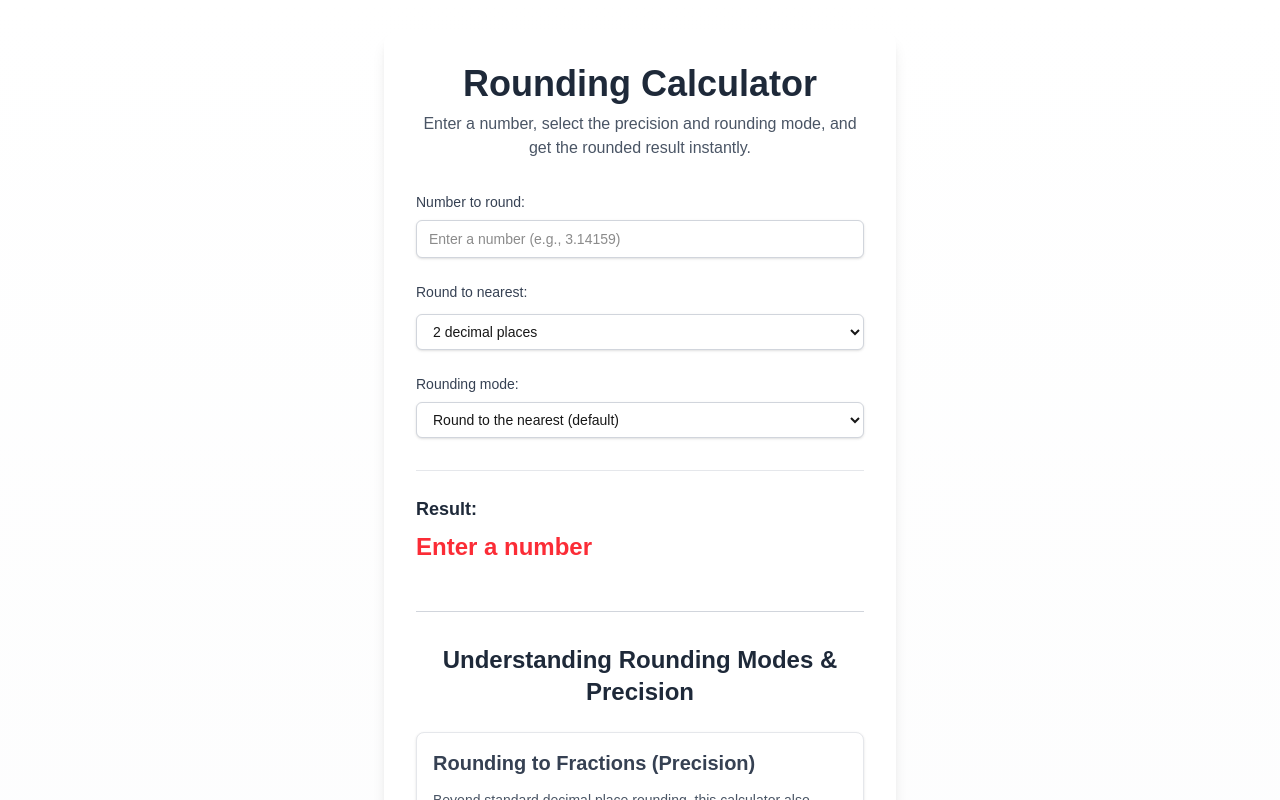
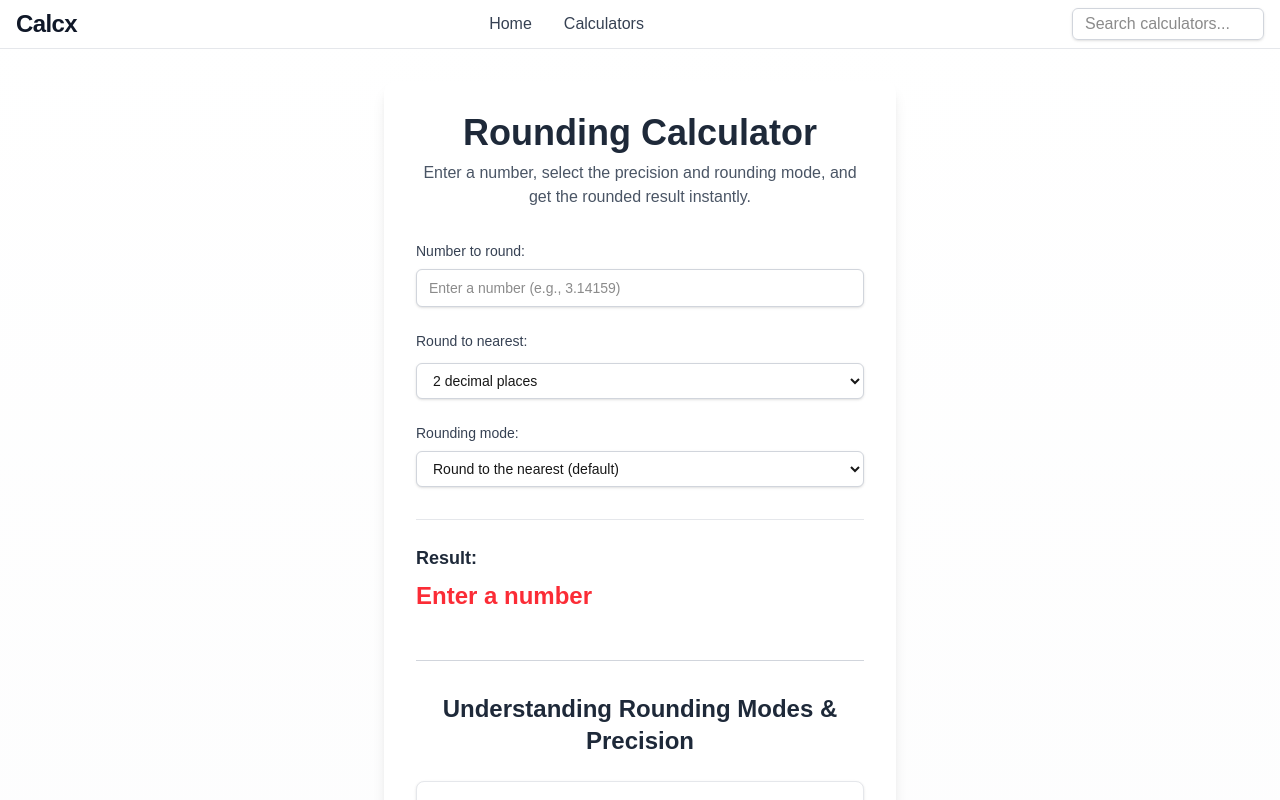
Before and after one commit to yeyz66/calcx, a Next.js app: page /rounding-calculator in a window 1280 px wide. Shown: the top 800 px of the page. Built offline with nearby package versions, Linux system fonts and the light colour scheme.

Commit message:
Refactor layout of Rounding Calculator page for improved structure and styling

```diff
--- /dev/null
+++ b/app/rounding-calculator/layout.tsx
@@ -0,0 +1,16 @@
+'use client';
+import React, { useState } from 'react';
+import Header from '../components/Header';
+import Footer from '../components/Footer';
+
+export default function RoundingCalculatorLayout({ children }: { children: React.ReactNode }) {
+  const [search, setSearch] = useState('');
+
+  return (
+    <div className="min-h-screen flex flex-col bg-gradient-to-b from-white to-gray-100">
+      <Header search={search} setSearch={setSearch} />
+      {children}
+      <Footer />
+    </div>
+  );
+}
--- a/app/rounding-calculator/page.tsx
+++ b/app/rounding-calculator/page.tsx
@@ -2,8 +2,8 @@ import RoundingCalculator from "./components/RoundingCalculator";
 
 export default function Page() {
   return (
-    <div className="min-h-screen bg-gradient-to-b from-white to-gray-100 py-8 px-4 flex flex-col items-center">
-      <main className="max-w-lg w-full bg-white p-6 md:p-8 rounded-xl shadow-lg">
+    <main className="flex-1 flex flex-col items-center py-8 px-4">
+      <div className="max-w-lg w-full bg-white p-6 md:p-8 rounded-xl shadow-lg">
         <header className="mb-6 md:mb-8 text-center">
           <h1 className="text-3xl md:text-4xl font-bold text-gray-800">Rounding Calculator</h1>
           <p className="text-gray-600 mt-2">
@@ -11,7 +11,7 @@ export default function Page() {
           </p>
         </header>
         <RoundingCalculator />
-      </main>
-    </div>
+      </div>
+    </main>
   );
 }
```
